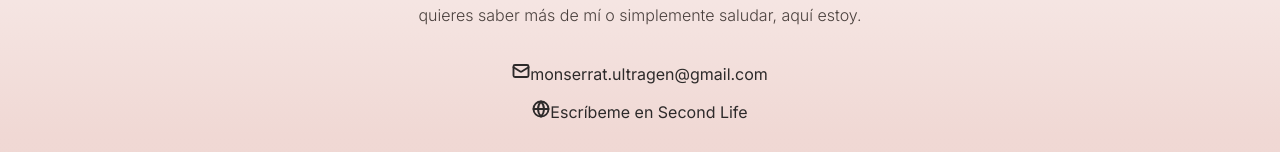
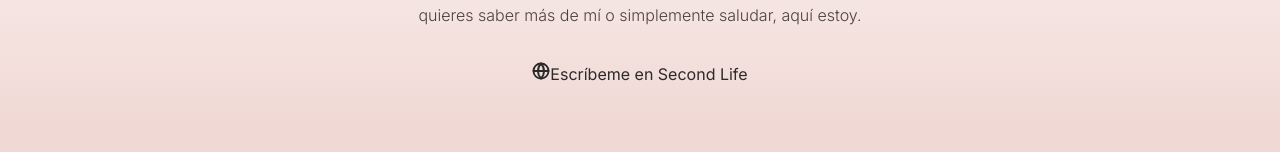
Before and after one commit to monserratultragen/social, a React (Vite) app: page / in a window 1280 px wide. Shown: the part 2665-2817 px from the top of the page. Built offline with nearby package versions, Linux system fonts and the light colour scheme; no server answers; a web font is replaced by a local one.

Commit message:
fix: Eliminar botón de email de sección Contacto

```diff
--- a/src/components/Contacto.jsx
+++ b/src/components/Contacto.jsx
@@ -9,10 +9,6 @@ export default function Contacto() {
           Si quieres saber más de mí o simplemente saludar, aquí estoy.
         </p>
         <div className="contacto-links">
-          <a href="mailto:monserrat.ultragen@gmail.com" className="outline-btn">
-            <svg viewBox="0 0 24 24" width="18" height="18" fill="none" stroke="currentColor" strokeWidth="2.5" strokeLinecap="round" strokeLinejoin="round" className="outline-btn-icon"><rect width="20" height="16" x="2" y="4" rx="2"/><path d="m22 7-8.97 5.7a1.94 1.94 0 0 1-2.06 0L2 7"/></svg>
-            <span>monserrat.ultragen@gmail.com</span>
-          </a>
           <a href="secondlife:///app/agent/a8c18228-601a-4a14-b5f3-b00d3202c0ad/about" className="outline-btn" target="_blank" rel="noopener noreferrer">
             <svg viewBox="0 0 24 24" width="18" height="18" fill="none" stroke="currentColor" strokeWidth="2.5" strokeLinecap="round" strokeLinejoin="round" className="outline-btn-icon"><circle cx="12" cy="12" r="10"/><path d="M12 2a14.5 14.5 0 0 0 0 20 14.5 14.5 0 0 0 0-20"/><path d="M2 12h20"/></svg>
             <span>Escríbeme en Second Life</span>
```
